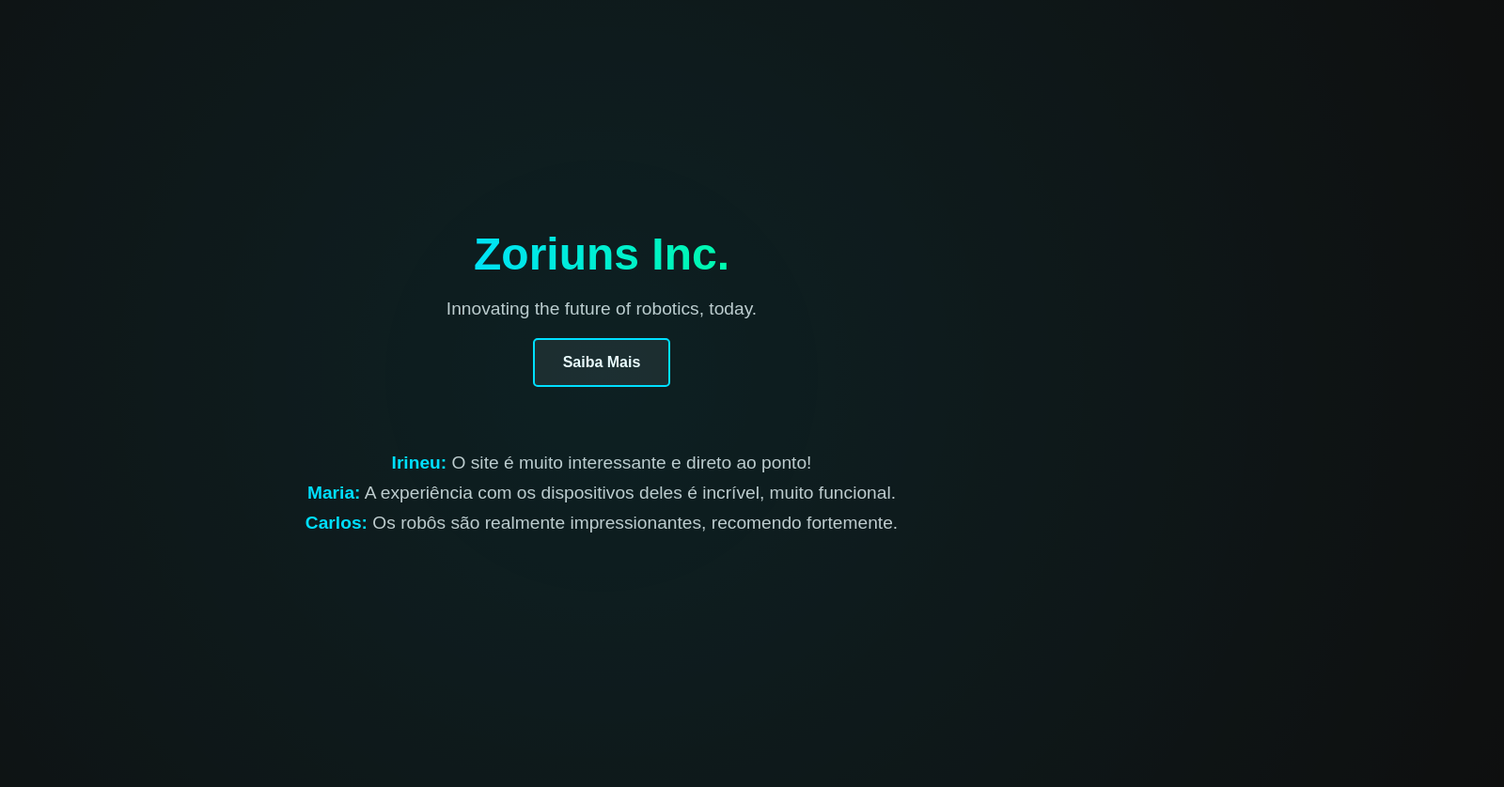
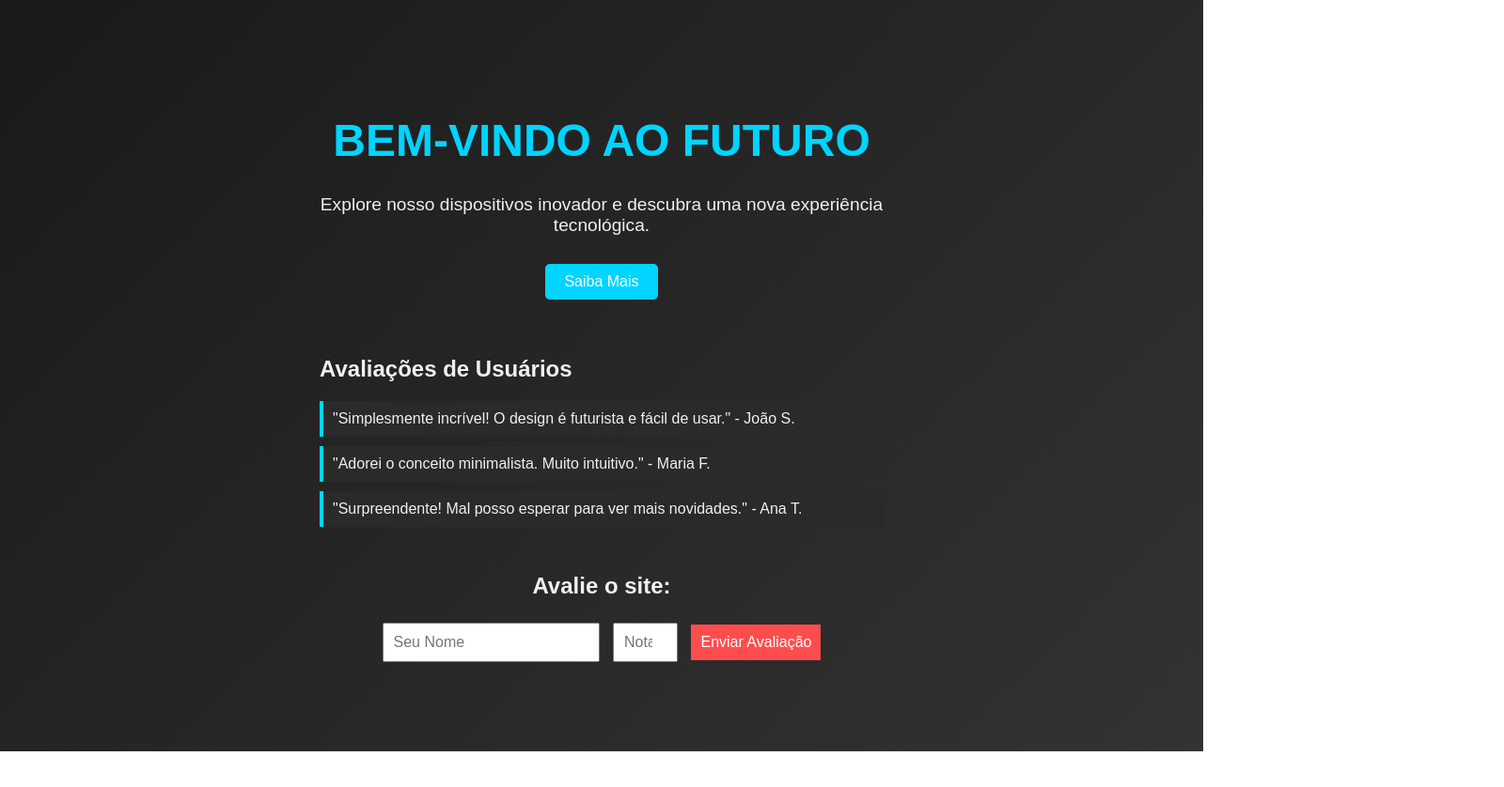
Before and after one commit to davigacha/coisaestranha, a plain HTML site: page index.html in a window 1280 px wide. Shown: the whole page at 94% size, 1600 px wide, since content can reach past the window. After the commit the page ends 800 px from the top, so only its background shows below. Drawn offline with Linux system fonts and the light colour scheme.

Commit message:
Update index.html

```diff
--- a/index.html
+++ b/index.html
@@ -1,110 +1,119 @@
 <!DOCTYPE html>
-<html lang="en">
+<html lang="pt-BR">
 <head>
   <meta charset="UTF-8">
   <meta name="viewport" content="width=device-width, initial-scale=1.0">
-    <title>Zoriuns Site</title>
+  <title>Site Da Zoriuns</title>
   <style>
     body {
       margin: 0;
       font-family: Arial, sans-serif;
-            background-color: #0f0f0f;
-            color: #ffffff;
+      background: linear-gradient(135deg, #1a1a1a, #333);
+      color: #f0f0f0;
       display: flex;
+      flex-direction: column;
+      align-items: center;
       justify-content: center;
-            align-items: center;
-            flex-direction: column;
       height: 100vh;
-            overflow: hidden;
-        }
-
-        .container {
-            text-align: center;
-            padding: 20px;
     }
 
     h1 {
       font-size: 3rem;
-            margin: 0;
-            background: linear-gradient(90deg, #00e0ff, #00ff9f);
-            -webkit-background-clip: text;
-            -webkit-text-fill-color: transparent;
+      margin-bottom: 20px;
+      text-transform: uppercase;
+      color: #00d4ff;
     }
 
     p {
       font-size: 1.2rem;
-            color: #cccccc;
-            margin: 20px 0;
+      margin: 10px 0;
+      text-align: center;
+      max-width: 600px;
     }
 
     .button {
-            display: inline-block;
-            padding: 15px 30px;
+      margin-top: 20px;
+      padding: 10px 20px;
       font-size: 1rem;
-            font-weight: bold;
-            color: #ffffff;
-            background-color: #1f1f1f;
-            border: 2px solid #00e0ff;
+      color: #fff;
+      background: #00d4ff;
+      border: none;
       border-radius: 5px;
-            text-decoration: none;
-            transition: background-color 0.3s, border-color 0.3s;
+      cursor: pointer;
+      transition: 0.3s;
     }
 
     .button:hover {
-            background-color: #00e0ff;
-            border-color: #00ff9f;
+      background: #007d99;
     }
 
-        .animation {
-            position: absolute;
-            top: 50%;
-            left: 50%;
-            width: 150%;
-            height: 150%;
-            background: radial-gradient(circle, #00e0ff20, transparent);
-            animation: pulse 5s infinite;
-            transform: translate(-50%, -50%);
+    .comments-section {
+      margin-top: 40px;
+      width: 80%;
+      max-width: 600px;
+      text-align: left;
     }
 
-        @keyframes pulse {
-            0% {
-                transform: translate(-50%, -50%) scale(1);
-                opacity: 0.7;
-            }
-            100% {
-                transform: translate(-50%, -50%) scale(1.5);
-                opacity: 0;
-            }
+    .comment {
+      margin: 10px 0;
+      padding: 10px;
+      border-left: 4px solid #00d4ff;
+      background: #2a2a2a;
     }
 
-        .comments {
-            margin-top: 40px;
-            font-size: 0.9rem;
-            color: #cccccc;
+    .rating-form {
+      margin-top: 20px;
       text-align: center;
     }
 
-        .comments p {
-            margin: 10px 0;
+    .rating-form input,
+    .rating-form button {
+      padding: 10px;
+      font-size: 1rem;
+      margin: 5px;
     }
 
-        .user {
-            font-weight: bold;
-            color: #00e0ff;
+    .rating-form button {
+      background: #ff4d4d;
+      color: #fff;
+      border: none;
+      cursor: pointer;
+      transition: 0.3s;
+    }
+
+    .rating-form button:hover {
+      background: #cc0000;
     }
   </style>
 </head>
 <body>
-    <div class="animation"></div>
-    <div class="container">
-        <h1>Zoriuns Inc.</h1>
-        <p>Innovating the future of robotics, today.</p>
-        <a class="button" href="https://www.example.com" target="_blank">Saiba Mais</a>
+  <h1>Bem-vindo ao Futuro</h1>
+  <p>Explore nosso dispositivos inovador e descubra uma nova experiência tecnológica.</p>
+  <button class="button" onclick="saibaMais()">Saiba Mais</button>
+
+  <div class="comments-section">
+    <h2>Avaliações de Usuários</h2>
+    <div class="comment">"Simplesmente incrível! O design é futurista e fácil de usar." - João S.</div>
+    <div class="comment">"Adorei o conceito minimalista. Muito intuitivo." - Maria F.</div>
+    <div class="comment">"Surpreendente! Mal posso esperar para ver mais novidades." - Ana T.</div>
   </div>
-    <div class="comments">
-        <p><span class="user">Irineu:</span> O site é muito interessante e direto ao ponto!</p>
-        <p><span class="user">Maria:</span> A experiência com os dispositivos deles é incrível, muito funcional.</p>
-        <p><span class="user">Carlos:</span> Os robôs são realmente impressionantes, recomendo fortemente.</p>
+
+  <div class="rating-form">
+    <h2>Avalie o site:</h2>
+    <input type="text" placeholder="Seu Nome" id="name">
+    <input type="number" placeholder="Nota (1-5)" min="1" max="5" id="rating">
+    <button onclick="avaliar()">Enviar Avaliação</button>
   </div>
+
+  <script>
+    function saibaMais() {
+      window.open('https://www.youtube.com/watch?v=H8ZH_mkfPUY', '_blank'); // Substitua "https://www.exemplo.com" pelo link desejado.
+    }
+
+    function avaliar() {
+      alert('Error 284');
+      window.close();
+    }
+  </script>
 </body>
 </html>
```
Lines whose indentation alone changed are shown as unchanged.
